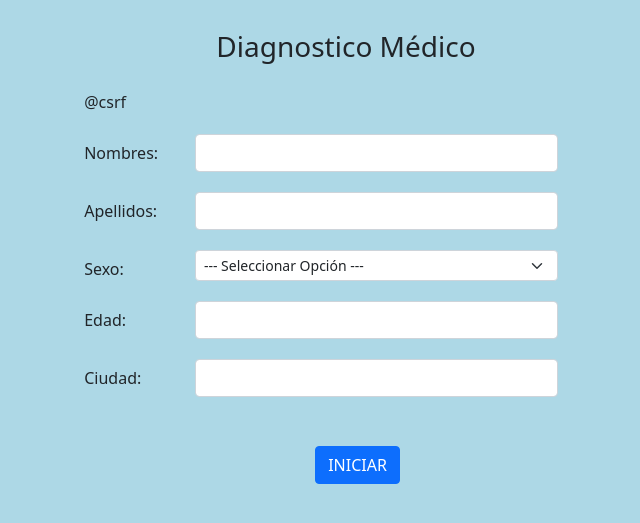
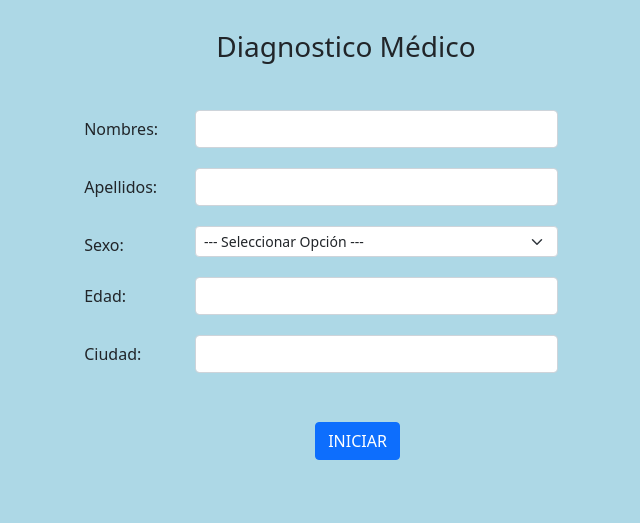
Before and after one commit to DRLuis25/sistema_experto_clips, a Django app: template templates/index.html in a window 1280 px wide. Shown: the top 523 px of the page, without its empty margins (294-934 px from the left). Run offline with Django 3.2, Linux system fonts and the light colour scheme; the template is opened without the code that fills it, so the values that code supplies are empty.

Commit message:
Cambio en la vista index

```diff
--- a/templates/index.html
+++ b/templates/index.html
@@ -28,7 +28,6 @@
                 <div class="col-lg-12 responsive-md-100">
                         <form method="POST" action="">
                             <div class="card-body" style="padding-top: 2%; padding-bottom: 2%; padding-left: 5%">
-                                @csrf
                                 <div class="form-body">
                                     <div class="row">
                                         <div class="col-md-9" style="padding-top: 20px">
```
Also changed, not shown: db.sqlite3 (deleted), 1 other file.
